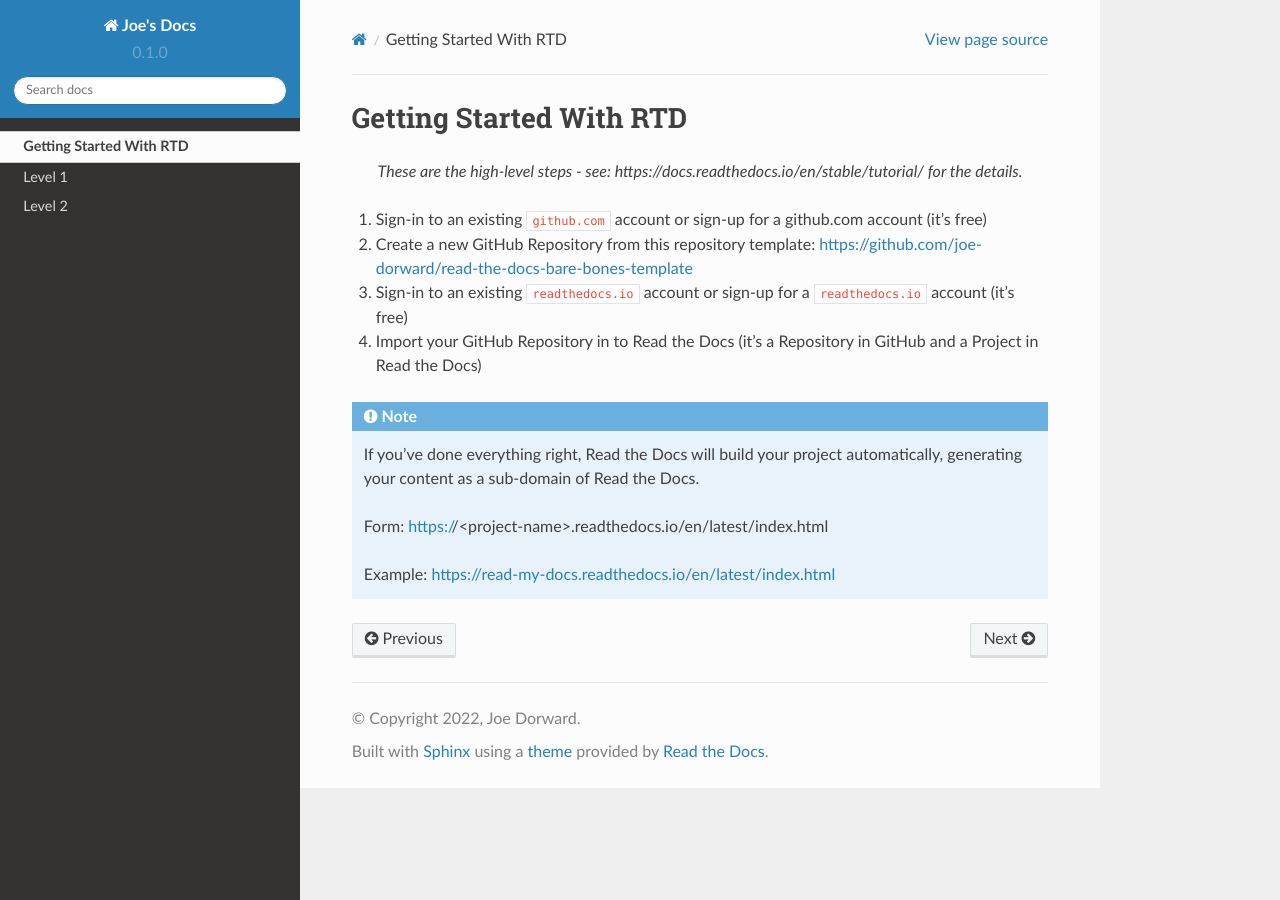
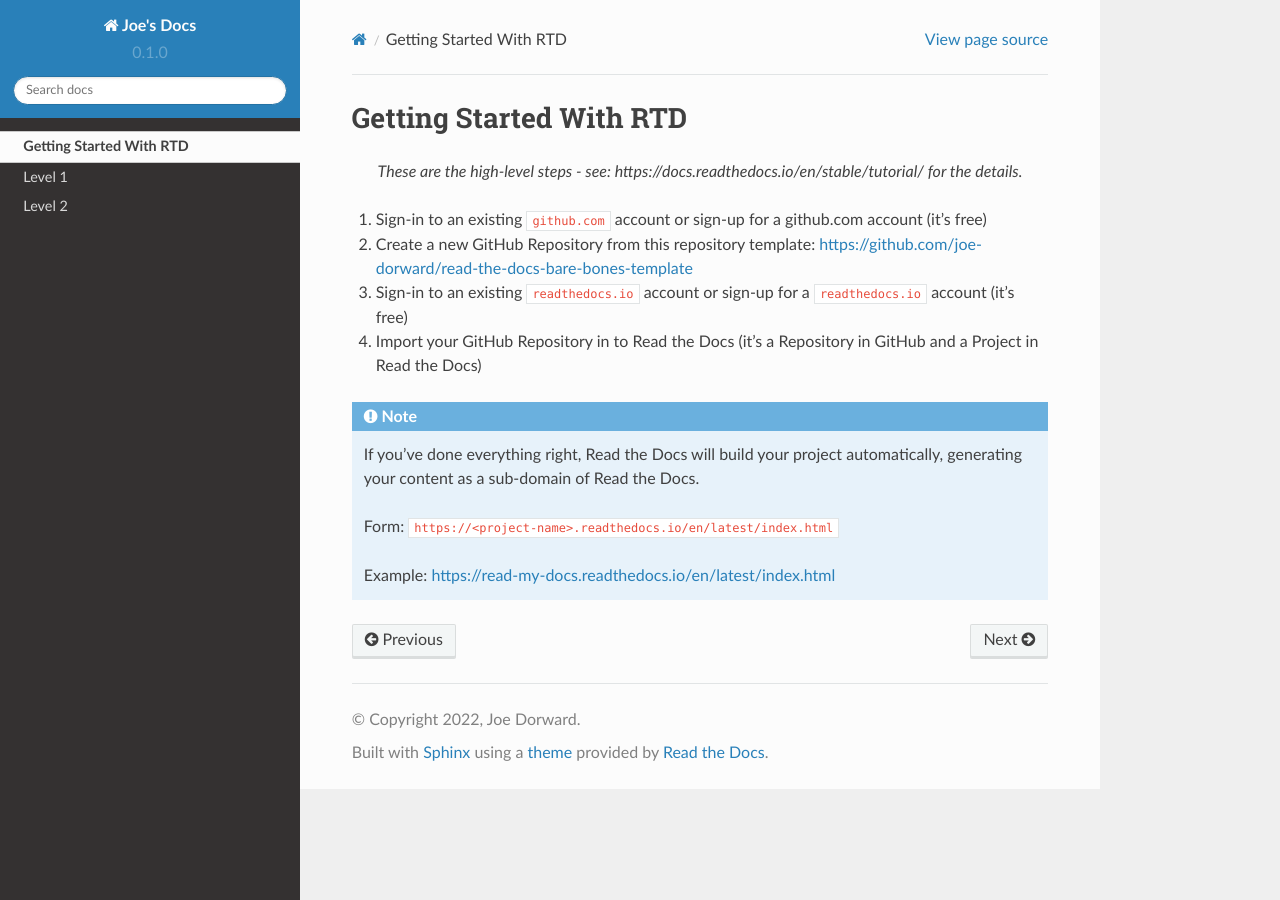
Before and after one commit to joe-dorward/read-my-docs, a Sphinx documentation site: the page built from docs/source/getting-started-with-rtd/getting_started_with_rtd.rst, in a window 1280 px wide. Built offline with Sphinx 7.4.7 and the Read the Docs theme 2.0.0, drawn with Linux system fonts in a browser that asks for light colours; part of the change alters nothing that is shown.

```diff
--- a/docs/source/getting-started-with-rtd/getting_started_with_rtd.rst
+++ b/docs/source/getting-started-with-rtd/getting_started_with_rtd.rst
@@ -17,6 +17,6 @@ Getting Started With RTD
 
   If you've done everything right, Read the Docs will build your project automatically, generating your content as a sub-domain of Read the Docs.
 
-  Form: https:\/\/<project-name>.readthedocs.io/en/latest/index.html
+  Form: ``https://<project-name>.readthedocs.io/en/latest/index.html``
 
   Example: https://read-my-docs.readthedocs.io/en/latest/index.html
```
